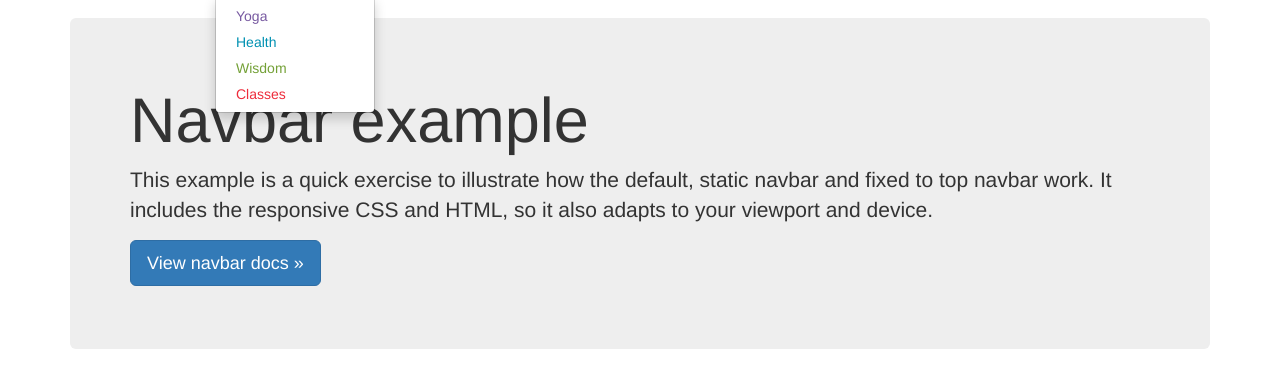
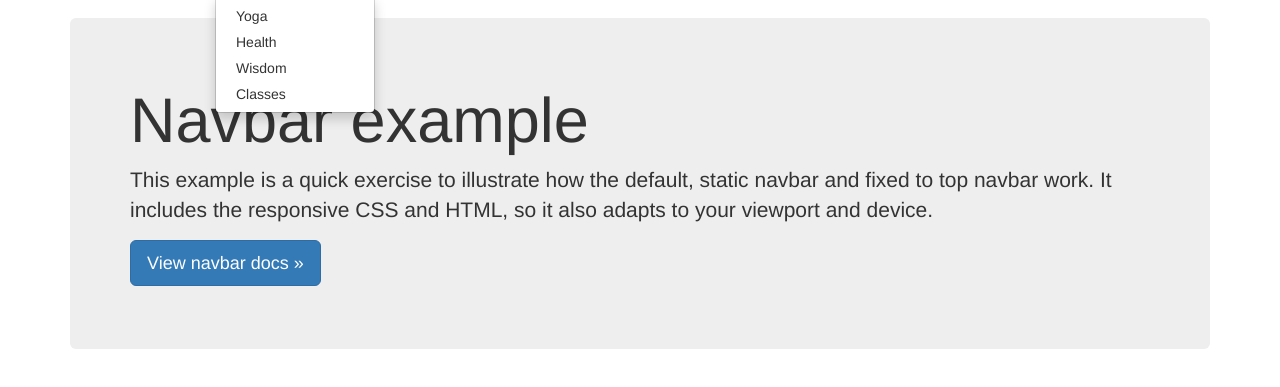
Before and after one commit to johndaskovsky/YI-2.0-Mockups, a plain HTML site: page index.html in a window 1280 px wide. Both pictures are taken after a click on the button "Explore". Shown: the part 73-460 px from the top of the page. Drawn offline with nearby package versions, Linux system fonts and the light colour scheme.

Commit message:
remove channel colors

```diff
--- a/index.html
+++ b/index.html
@@ -46,10 +46,10 @@
               <li class="dropdown">
                 <a href="#" class="dropdown-toggle" data-toggle="dropdown" role="button" aria-haspopup="true" aria-expanded="false"><span class="glyphicon glyphicon-book" aria-hidden="true"></span><span class="mobile-nav"> Explore</span> <span class="caret"></span></a>
                 <ul class="dropdown-menu">
-                  <li><a style="color:#785aa1;" href="#">Yoga</a></li>
-                  <li><a style="color:#0091b2;" href="#">Health</a></li>
-                  <li><a style="color:#73a036;" href="#">Wisdom</a></li>
-                  <li><a style="color:#ee2c3b;" href="#">Classes</a></li>
+                  <li><a href="#">Yoga</a></li>
+                  <li><a href="#">Health</a></li>
+                  <li><a href="#">Wisdom</a></li>
+                  <li><a href="#">Classes</a></li>
                 </ul>
               </li>
               <li><a href="#"></a></li>
```
